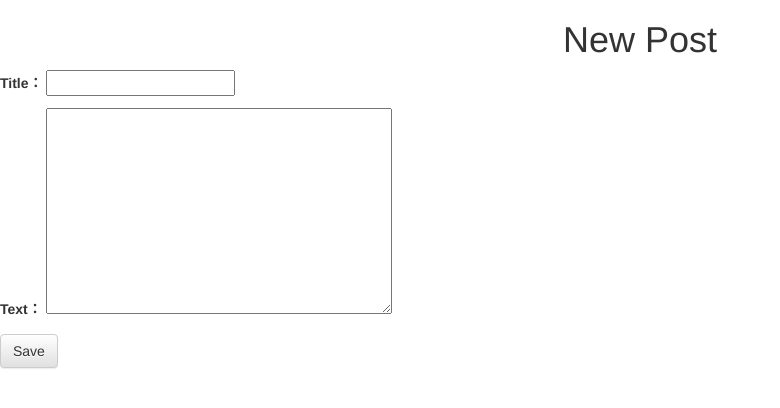
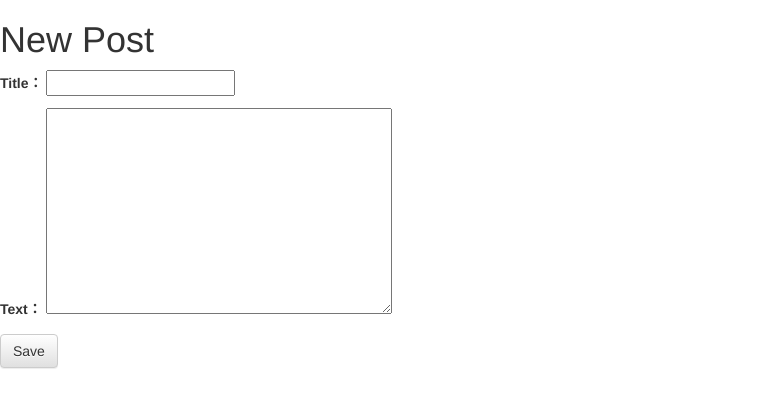
Before and after one commit to w71370218/SJWB, a Django app: page /post/new/ in a window 1280 px wide. Shown: the part 52-460 px from the top of the page, without its empty margins (0-780 px from the left). Run offline with Django 3.2, Linux system fonts and the light colour scheme; some libraries are stand-ins or nearby versions.

```diff
--- a/mysite/trips/static/css/base.css
+++ b/mysite/trips/static/css/base.css
@@ -1,10 +1,6 @@
 .container{
 	display: flex;
 	justify-content: space-around;
-}
-
-h1{
-	text-align: center;
 }
 
 .navbar{
```
